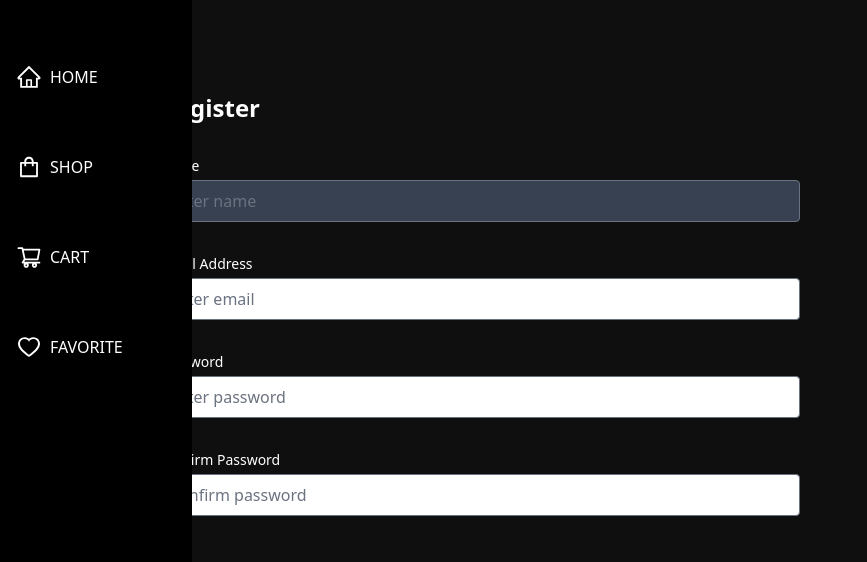
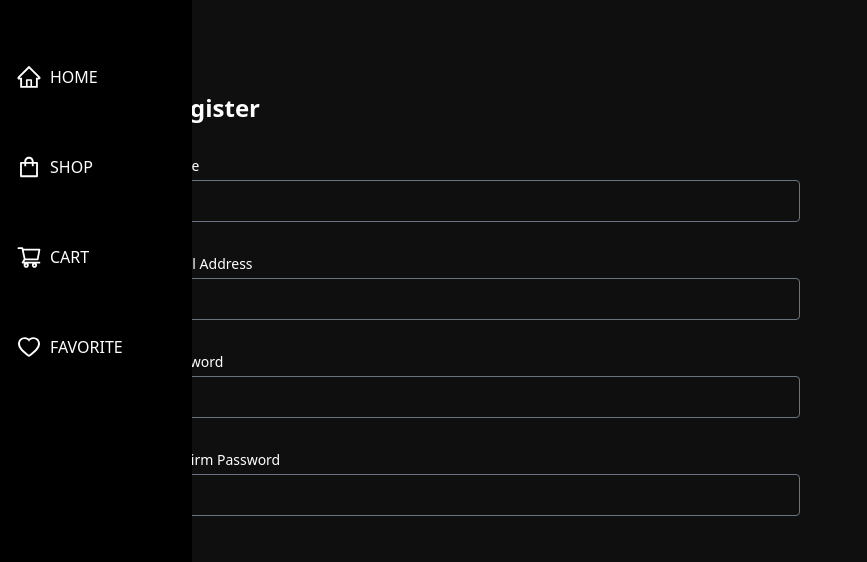
Before and after one commit to SOUMOJIT-CHAKRABORTY/ecomm, a React (Vite) app in the folder frontend/: page /register in a window 1280 px wide. Shown: the top 562 px of the page, without its empty margins (0-867 px from the left). Built offline with nearby package versions, Linux system fonts and the light colour scheme.

Commit message:
small styling changes

```diff
--- a/frontend/src/pages/Admin/UserList.tsx
+++ b/frontend/src/pages/Admin/UserList.tsx
@@ -89,7 +89,7 @@ const UserList = () => {
                             onChange={(e) =>
                               setEditableUserName(e.target.value)
                             }
-                            className="w-full p-2 border-rounded-lg"
+                            className="w-full p-2 border-rounded-lg bg-[#0f0f10] text-white"
                           />
                           <button
                             onClick={() => updateHandler(user._id)}
@@ -120,7 +120,7 @@ const UserList = () => {
                             onChange={(e) =>
                               setEditableUserEmail(e.target.value)
                             }
-                            className="w-full p-2 border-rounded-lg"
+                            className="w-full p-2 border-rounded-lg bg-[#0f0f10] text-white"
                           />
                           <button
                             onClick={() => updateHandler(user._id)}
--- a/frontend/src/pages/Auth/Login.tsx
+++ b/frontend/src/pages/Auth/Login.tsx
@@ -57,8 +57,8 @@ const Login = () => {
               <input
                 type="email"
                 id="email"
-                placeholder="Enter email"
-                className="mt-1 p-2 border rounded w-full"
+                // placeholder="Enter email"
+                className="mt-1 p-2 border rounded w-full focus:bg-gray-700 bg-[#0f0f10] text-white"
                 value={email}
                 onChange={(e) => setEmail(e.target.value)}
               />
@@ -75,8 +75,8 @@ const Login = () => {
               <input
                 type="password"
                 id="password"
-                placeholder="Enter password"
-                className="mt-1 p-2 border rounded w-full"
+                // placeholder="Enter password"
+                className="mt-1 p-2 border rounded w-full focus:bg-gray-700 bg-[#0f0f10] text-white"
                 value={password}
                 onChange={(e) => setPassword(e.target.value)}
               />
--- a/frontend/src/pages/Auth/Register.tsx
+++ b/frontend/src/pages/Auth/Register.tsx
@@ -60,8 +60,8 @@ const Register = () => {
             <input
               type="text"
               id="name"
-              className="mt-1 p-2 border rounded w-full bg-gray-700"
-              placeholder="Enter name"
+              className="mt-1 p-2 border rounded w-full bg-[#0f0f10] text-white focus:bg-gray-700"
+              // placeholder="Enter name"
               value={username}
               onChange={(e) => setUsername(e.target.value)}
             />
@@ -77,8 +77,8 @@ const Register = () => {
             <input
               type="email"
               id="email"
-              className="mt-1 p-2 border rounded w-full"
-              placeholder="Enter email"
+              className="mt-1 p-2 border rounded w-full focus:bg-gray-700 bg-[#0f0f10] text-white"
+              // placeholder="Enter email"
               value={email}
               onChange={(e) => setEmail(e.target.value)}
             />
@@ -94,8 +94,8 @@ const Register = () => {
             <input
               type="password"
               id="password"
-              className="mt-1 p-2 border rounded w-full"
-              placeholder="Enter password"
+              className="mt-1 p-2 border rounded w-full focus:bg-gray-700 bg-[#0f0f10] text-white"
+              // placeholder="Enter password"
               value={password}
               onChange={(e) => setPassword(e.target.value)}
             />
@@ -111,8 +111,8 @@ const Register = () => {
             <input
               type="password"
               id="confirmPassword"
-              className="mt-1 p-2 border rounded w-full"
-              placeholder="Confirm password"
+              className="mt-1 p-2 border rounded w-full focus:bg-gray-700 bg-[#0f0f10] text-white"
+              // placeholder="Confirm password"
               value={confirmPassword}
               onChange={(e) => setConfirmPassword(e.target.value)}
             />
--- a/frontend/src/pages/User/Profile.tsx
+++ b/frontend/src/pages/User/Profile.tsx
@@ -53,7 +53,7 @@ const Profile = () => {
               <input
                 type="text"
                 placeholder="Enter name"
-                className="form-input p-4 rounded-sm w-full"
+                className="form-input p-4 rounded-sm w-full focus:bg-gray-700 bg-[#0f0f10] text-white"
                 value={username}
                 onChange={(e) => setUsername(e.target.value)}
               />
@@ -64,7 +64,7 @@ const Profile = () => {
               <input
                 type="email"
                 placeholder="Enter email"
-                className="form-input p-4 rounded-sm w-full"
+                className="form-input p-4 rounded-sm w-full focus:bg-gray-700 bg-[#0f0f10] text-white"
                 value={email}
                 onChange={(e) => setEmail(e.target.value)}
               />
@@ -75,7 +75,7 @@ const Profile = () => {
               <input
                 type="password"
                 placeholder="Enter password"
-                className="form-input p-4 rounded-sm w-full"
+                className="form-input p-4 rounded-sm w-full focus:bg-gray-700 bg-[#0f0f10] text-white"
                 value={password}
                 onChange={(e) => setPassword(e.target.value)}
               />
@@ -86,7 +86,7 @@ const Profile = () => {
               <input
                 type="password"
                 placeholder="Confirm password"
-                className="form-input p-4 rounded-sm w-full"
+                className="form-input p-4 rounded-sm w-full focus:bg-gray-700 bg-[#0f0f10] text-white"
                 value={confirmPassword}
                 onChange={(e) => setConfirmPassword(e.target.value)}
               />
```
